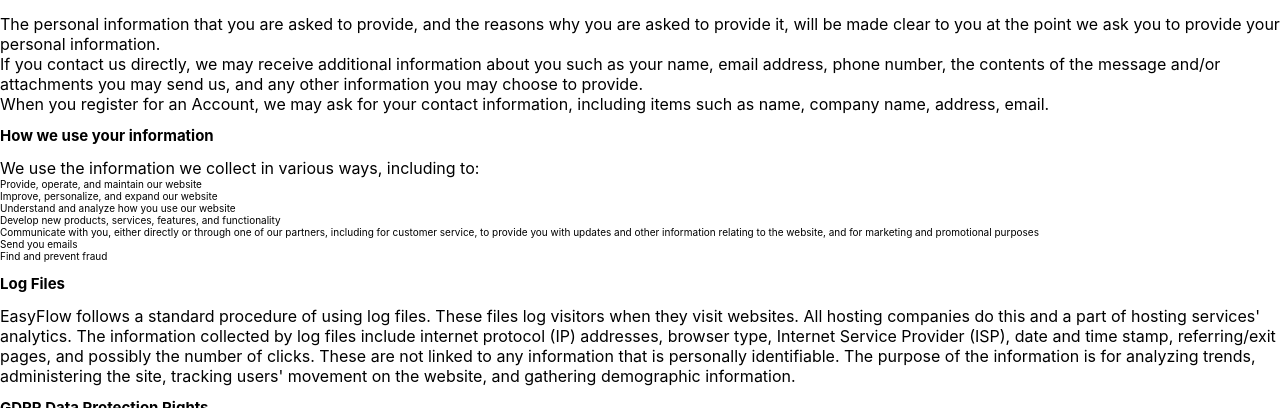
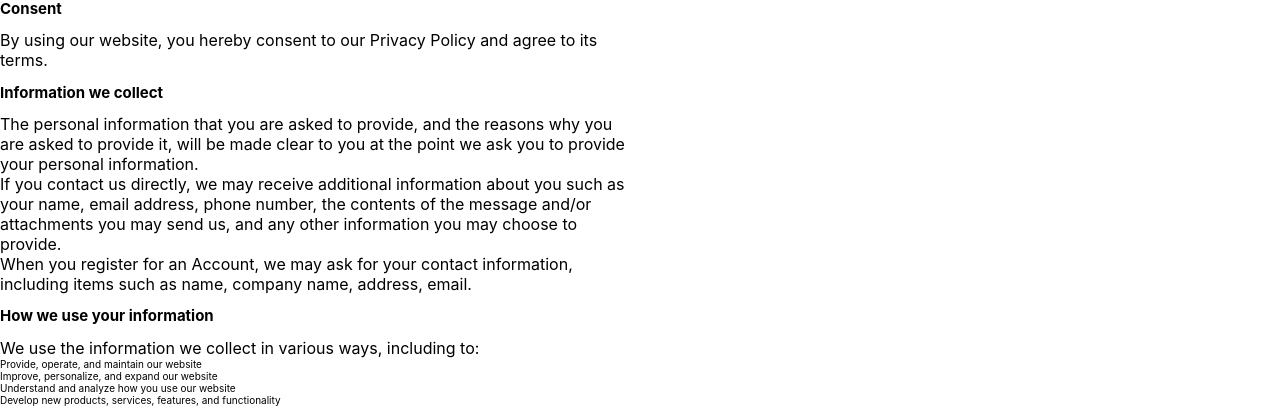
Before and after one commit to YoannBuzenet/ai_next_app, a Next.js app: page /privacyPolicy in a window 1280 px wide. Shown: the part 325-733 px from the top of the page. Built offline with nearby package versions, Linux system fonts and the light colour scheme; no server answers.

Commit message:
style of pricacy page + translation ongoing

```diff
--- a/pages/privacyPolicy.js
+++ b/pages/privacyPolicy.js
@@ -16,6 +16,7 @@ export default function TermsAndConditions() {
       <Head>
         <title>{translatedHead}</title>
       </Head>
+      <main className={styles.privacyPolicyPage}>
         <h1>
           <FormattedMessage
             id="page.privacy.page.title"
@@ -72,30 +73,47 @@ export default function TermsAndConditions() {
           />
         </p>
         <p>
-        If you contact us directly, we may receive additional information about
-        you such as your name, email address, phone number, the contents of the
-        message and/or attachments you may send us, and any other information
-        you may choose to provide.
+          <FormattedMessage
+            id="page.privacy.informationWeCollect.par2"
+            defaultMessage="If you contact us directly, we may receive additional information about you such as your name, email address, phone number, the contents of the message and/or attachments you may send us, and any other information you may choose to provide."
+          />
         </p>
         <p>
-        When you register for an Account, we may ask for your contact
-        information, including items such as name, company name, address, email.
+          <FormattedMessage
+            id="page.privacy.informationWeCollect.par3"
+            defaultMessage="When you register for an Account, we may ask for your contact information, including items such as name, company name, address, email."
+          />
         </p>
 
-      <h2>How we use your information</h2>
+        <h2>
+          <FormattedMessage
+            id="page.privacy.howWeuseInformation"
+            defaultMessage="How we use your information"
+          />
+        </h2>
 
-      <p>We use the information we collect in various ways, including to:</p>
+        <p>
+          <FormattedMessage
+            id="page.privacy.howWeuseInformation.intro"
+            defaultMessage="We use the information we collect in various ways, including to:"
+          />
+        </p>
 
         <ul>
-        <li>Provide, operate, and maintain our website</li>
+          <li>
+            <FormattedMessage
+              id="page.privacy.howWeuseInformation.li1"
+              defaultMessage="Provide, operate, and maintain our website"
+            />
+          </li>
           <li>Improve, personalize, and expand our website</li>
           <li>Understand and analyze how you use our website</li>
           <li>Develop new products, services, features, and functionality</li>
           <li>
-          Communicate with you, either directly or through one of our partners,
-          including for customer service, to provide you with updates and other
-          information relating to the website, and for marketing and promotional
-          purposes
+            Communicate with you, either directly or through one of our
+            partners, including for customer service, to provide you with
+            updates and other information relating to the website, and for
+            marketing and promotional purposes
           </li>
           <li>Send you emails</li>
           <li>Find and prevent fraud</li>
@@ -105,14 +123,14 @@ export default function TermsAndConditions() {
 
         <p>
           EasyFlow follows a standard procedure of using log files. These files
-        log visitors when they visit websites. All hosting companies do this and
-        a part of hosting services' analytics. The information collected by log
-        files include internet protocol (IP) addresses, browser type, Internet
-        Service Provider (ISP), date and time stamp, referring/exit pages, and
-        possibly the number of clicks. These are not linked to any information
-        that is personally identifiable. The purpose of the information is for
-        analyzing trends, administering the site, tracking users' movement on
-        the website, and gathering demographic information.
+          log visitors when they visit websites. All hosting companies do this
+          and a part of hosting services' analytics. The information collected
+          by log files include internet protocol (IP) addresses, browser type,
+          Internet Service Provider (ISP), date and time stamp, referring/exit
+          pages, and possibly the number of clicks. These are not linked to any
+          information that is personally identifiable. The purpose of the
+          information is for analyzing trends, administering the site, tracking
+          users' movement on the website, and gathering demographic information.
         </p>
 
         <h2>GDPR Data Protection Rights</h2>
@@ -132,16 +150,17 @@ export default function TermsAndConditions() {
           incomplete.
         </p>
         <p>
-        The right to erasure – You have the right to request that we erase your
-        personal data, under certain conditions.
+          The right to erasure – You have the right to request that we erase
+          your personal data, under certain conditions.
         </p>
         <p>
-        The right to restrict processing – You have the right to request that we
-        restrict the processing of your personal data, under certain conditions.
+          The right to restrict processing – You have the right to request that
+          we restrict the processing of your personal data, under certain
+          conditions.
         </p>
         <p>
-        The right to object to processing – You have the right to object to our
-        processing of your personal data, under certain conditions.
+          The right to object to processing – You have the right to object to
+          our processing of your personal data, under certain conditions.
         </p>
         <p>
           The right to data portability – You have the right to request that we
@@ -149,8 +168,8 @@ export default function TermsAndConditions() {
           directly to you, under certain conditions.
         </p>
         <p>
-        If you make a request, we have one month to respond to you. If you would
-        like to exercise any of these rights, please contact us.
+          If you make a request, we have one month to respond to you. If you
+          would like to exercise any of these rights, please contact us.
         </p>
 
         <h2>Children's Information</h2>
@@ -165,9 +184,10 @@ export default function TermsAndConditions() {
           EasyFlow does not knowingly collect any Personal Identifiable
           Information from children under the age of 13. If you think that your
           child provided this kind of information on our website, we strongly
-        encourage you to contact us immediately and we will do our best efforts
-        to promptly remove such information from our records.
+          encourage you to contact us immediately and we will do our best
+          efforts to promptly remove such information from our records.
         </p>
+      </main>
     </>
   );
 }
--- a/styles/PrivacyPolicy.module.css
+++ b/styles/PrivacyPolicy.module.css
@@ -0,0 +1,11 @@
+.privacyPolicyPage {
+  max-width: 50%;
+  text-align: left;
+}
+
+@media only screen and (max-width: 968px) {
+  .privacyPolicyPage {
+    max-width: 80%;
+    text-align: left;
+  }
+}
--- a/translations/en.json
+++ b/translations/en.json
@@ -150,6 +150,11 @@
   "page.privacy.consent.par1": "By using our website, you hereby consent to our Privacy Policy and agree to its terms.",
   "page.privacy.informationWeCollect.title": "Information we collect",
   "page.privacy.informationWeCollect.par1": "The personal information that you are asked to provide, and the reasons why you are asked to provide it, will be made clear to you at the point we ask you to provide your personal information.",
+  "page.privacy.informationWeCollect.par2": "If you contact us directly, we may receive additional information about you such as your name, email address, phone number, the contents of the message and/or attachments you may send us, and any other information you may choose to provide.",
+  "page.privacy.informationWeCollect.par3": "When you register for an Account, we may ask for your contact information, including items such as name, company name, address, email.",
+  "page.privacy.howWeuseInformation": "How we use your information",
+  "page.privacy.howWeuseInformation.intro": "We use the information we collect in various ways, including to:",
+  "page.privacy.howWeuseInformation.li1": "Provide, operate, and maintain our website",
 
   "compo.heartWorkPlace.button.create": "Create",
   "compo.heartWorkPlace.noCategory.title": "Welcome on EasyFlow",
--- a/translations/fr.json
+++ b/translations/fr.json
@@ -150,6 +150,11 @@
   "page.privacy.consent.par1": "En utilisant notre site Web, vous consentez par la présente à notre politique de confidentialité et acceptez ses conditions.",
   "page.privacy.informationWeCollect.title": "Les informations que nous collectons",
   "page.privacy.informationWeCollect.par1": "Les informations personnelles que vous êtes invité à fournir et les raisons pour lesquelles vous êtes invité à les fournir vous seront expliquées clairement au moment où nous vous demandons de fournir vos informations personnelles.",
+  "page.privacy.informationWeCollect.par2": "Si vous nous contactez directement, nous pouvons recevoir des informations supplémentaires à votre sujet telles que votre nom, votre adresse e-mail, votre numéro de téléphone, le contenu du message et / ou des pièces jointes que vous pouvez nous envoyer, ainsi que toute autre information que vous choisirez de fournir.",
+  "page.privacy.informationWeCollect.par3": "Lorsque vous vous inscrivez pour un compte, nous pouvons vous demander vos informations de contact, y compris des éléments tels que votre nom, nom de l'entreprise, adresse, e-mail.",
+  "page.privacy.howWeuseInformation": "Notre utilisation des données",
+  "page.privacy.howWeuseInformation.intro": "Nous utilisons les informations que nous collectons de différentes manières, notamment pour:",
+  "page.privacy.howWeuseInformation.li1": "Enrichir, exploiter et maintenir notre site Web",
 
   "compo.heartWorkPlace.button.create": "Créer",
   "compo.heartWorkPlace.noCategory.title": "Bienvenue sur EasyFlow",
```
Lines whose indentation alone changed are shown as unchanged.
